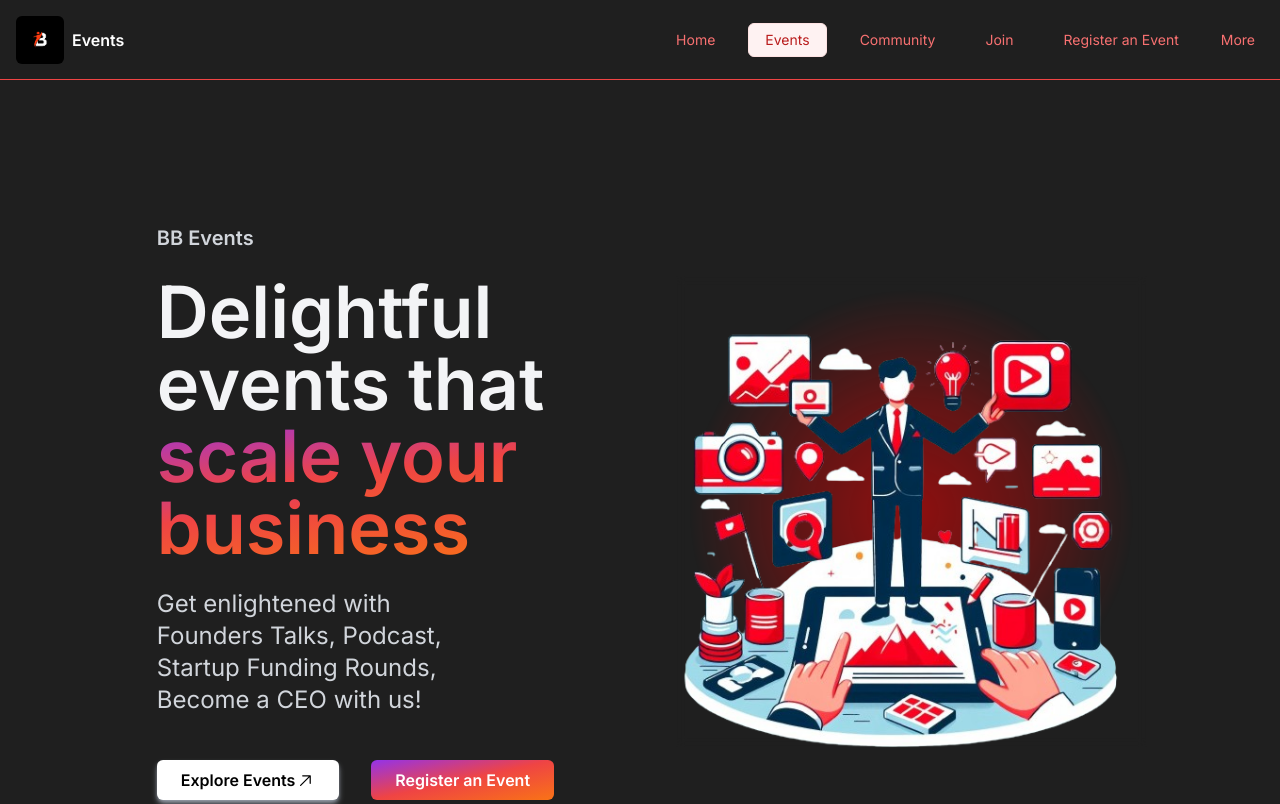
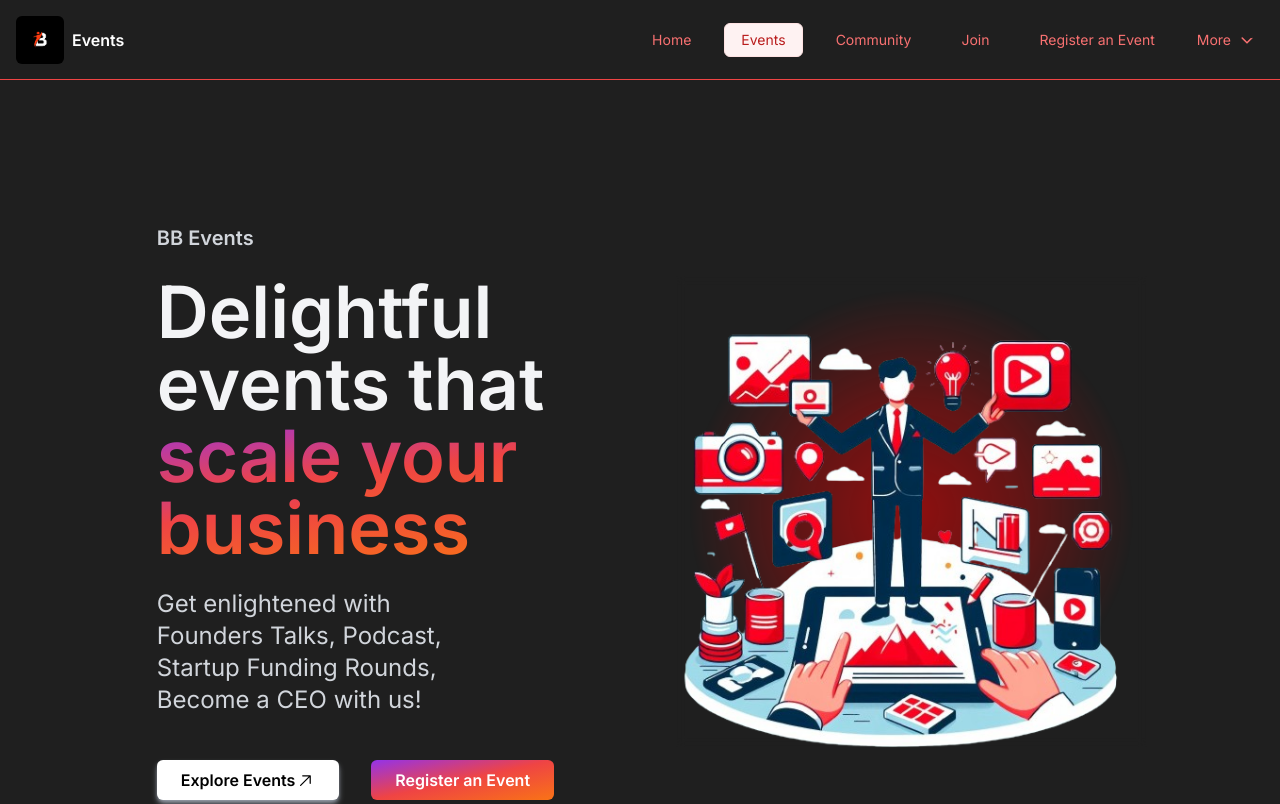
Before and after one commit to SarthakMittal777/badbusiness-events, a React (Vite) app in the folder client/: page / in a window 1280 px wide. Shown: the top 804 px of the page. Built offline with nearby package versions, Linux system fonts and the light colour scheme; no server answers.

Commit message:
changes in More button

```diff
--- a/client/src/components/Navbar.jsx
+++ b/client/src/components/Navbar.jsx
@@ -53,7 +53,23 @@ const Navbar = () => {
           <button
             onClick={toggleDropdown}
             className="rounded-md px-5 md:px-2 py-0.5 md:py-1.5 border border-transparent hover:border-red-400">
-            More
+            <div className="flex items-center">
+              More
+              <svg
+                xmlns="http://www.w3.org/2000/svg"
+                viewBox="0 0 20 20"
+                fill="currentColor"
+                aria-hidden="true"
+                className={`h-4 w-4 ml-2 mb-1 transition ${
+                  isDropdownOpen ? "-rotate-90" : "rotate-90"
+                }`}>
+                <path
+                  fillRule="evenodd"
+                  d="M10 3a1 1 0 0 1 .707.293l6 6a1 1 0 0 1 0 1.414l-6 6a1 1 0 0 1-1.414-1.414L14.586 10 10.293 5.707a1 1 0 0 1 0-1.414A1 1 0 0 1 10 3z"
+                  clipRule="evenodd"
+                />
+              </svg>
+            </div>
           </button>
           {isDropdownOpen && (
             <div className="absolute right-0 mt-2 w-32 bg-white/85 border border-red-400 rounded-md shadow-lg mr-4">
```
